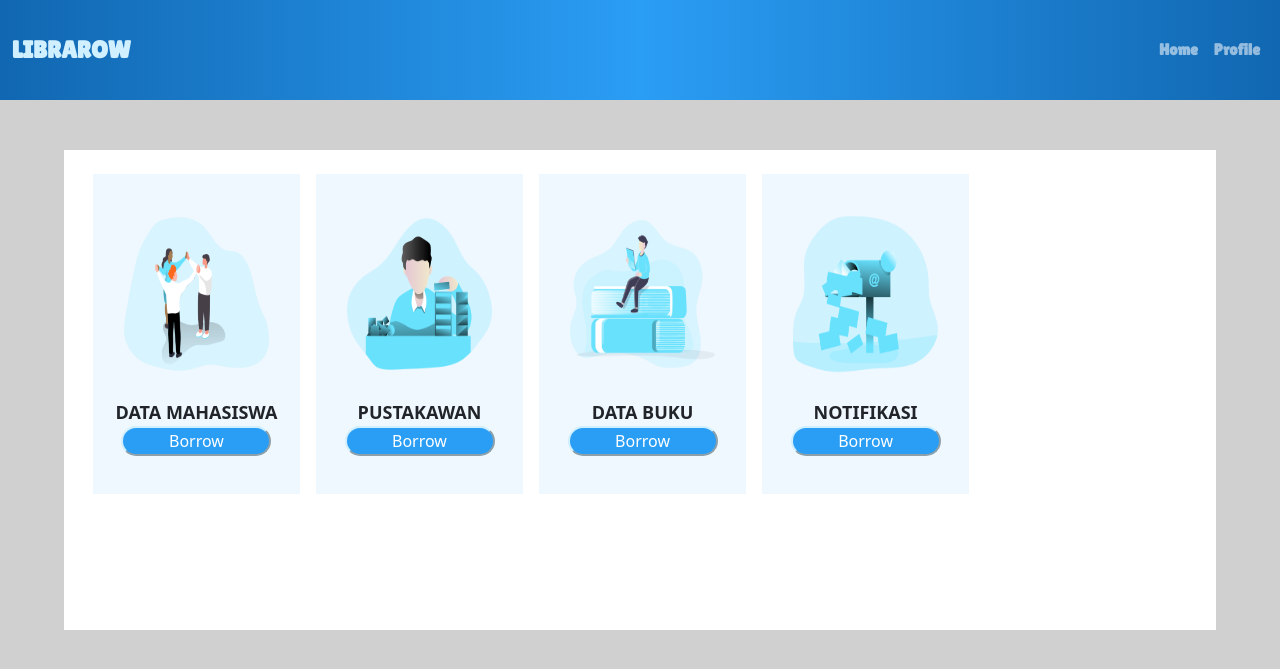
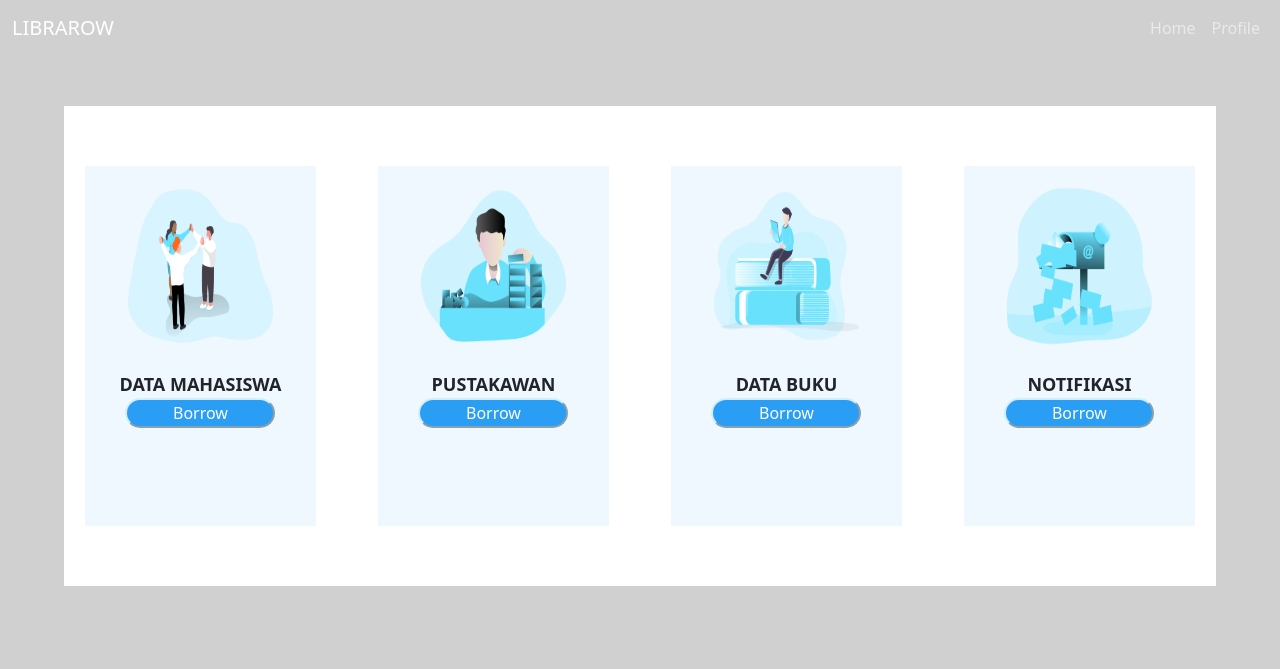
Before and after one commit to XnoahR/Librarow, a PHP site: page /admin_page.php in a window 1280 px wide. Shown: the top 669 px of the page. Run offline with PHP 8.4, Linux system fonts and the light colour scheme.

Commit message:
revisiAdminPage

```diff
--- a/admin_page.php
+++ b/admin_page.php
@@ -7,7 +7,7 @@
     <meta name="viewport" content="width=device-width, initial-scale=1.0">
     <title>Librarow</title>
     <link rel="stylesheet" href="bootstrap/css/bootstrap.min.css">
-    <link rel="stylesheet" href="css/user_page.css">
+    <link rel="stylesheet" href="css/admin_page.css">
 </head>
 
 <body style="background-color: #D0D0D0;">
--- a/css/admin_page.css
+++ b/css/admin_page.css
@@ -11,17 +11,14 @@
 }
 
 .bookcontainer {
-    flex: 1;
-    width: 18%;
-    height: 100%;
-    padding: 40px;
-    margin-left: 10%;
+
+    width: 20%;
+    height: 75%;
+
+
     background-color: aliceblue;
-    display: flex;
-    flex-direction: column;
-    justify-content: space-between;
-    align-items: center;
-    box-sizing: border-box;
+    display: inline-block;
+    margin: auto;
 }
 
 
```
